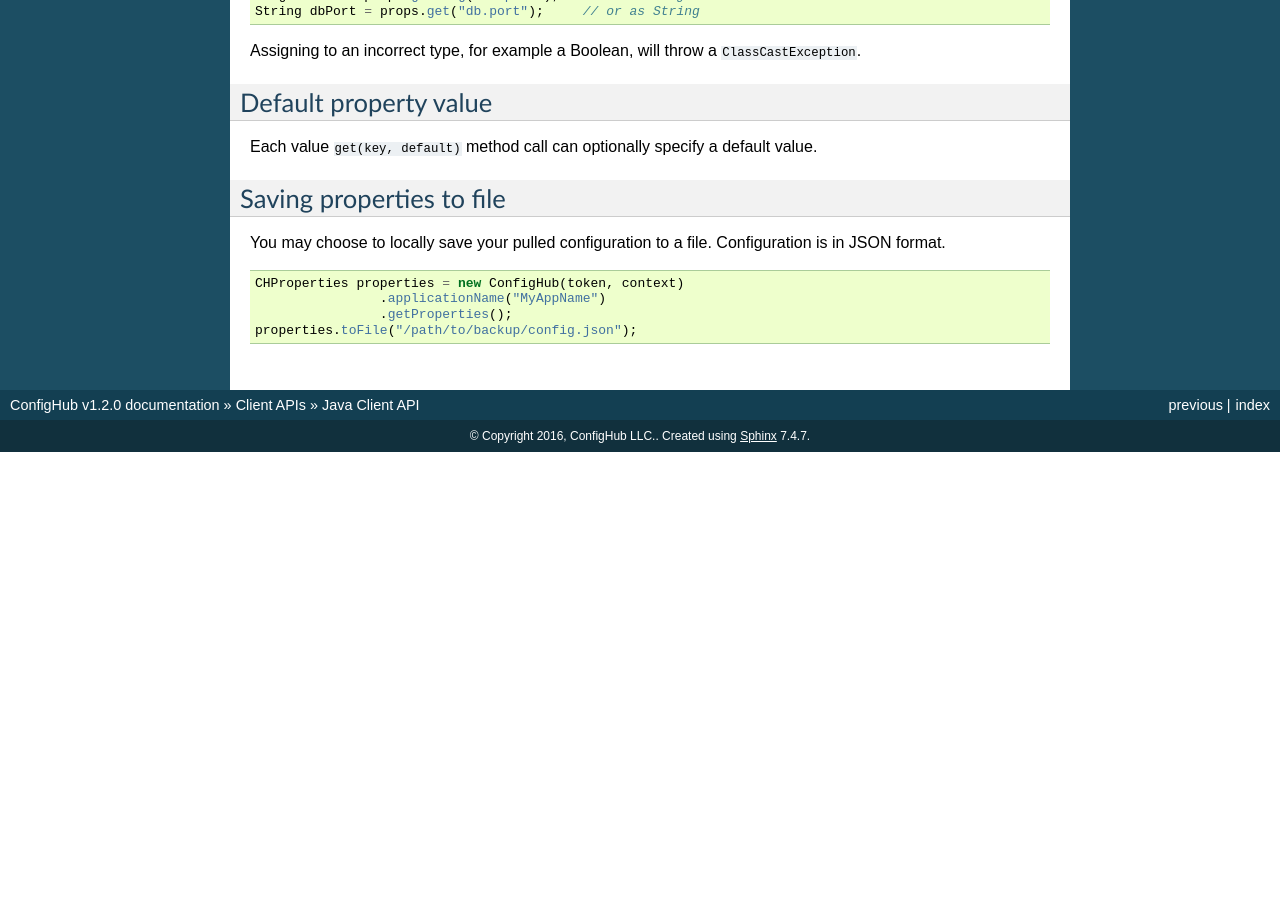
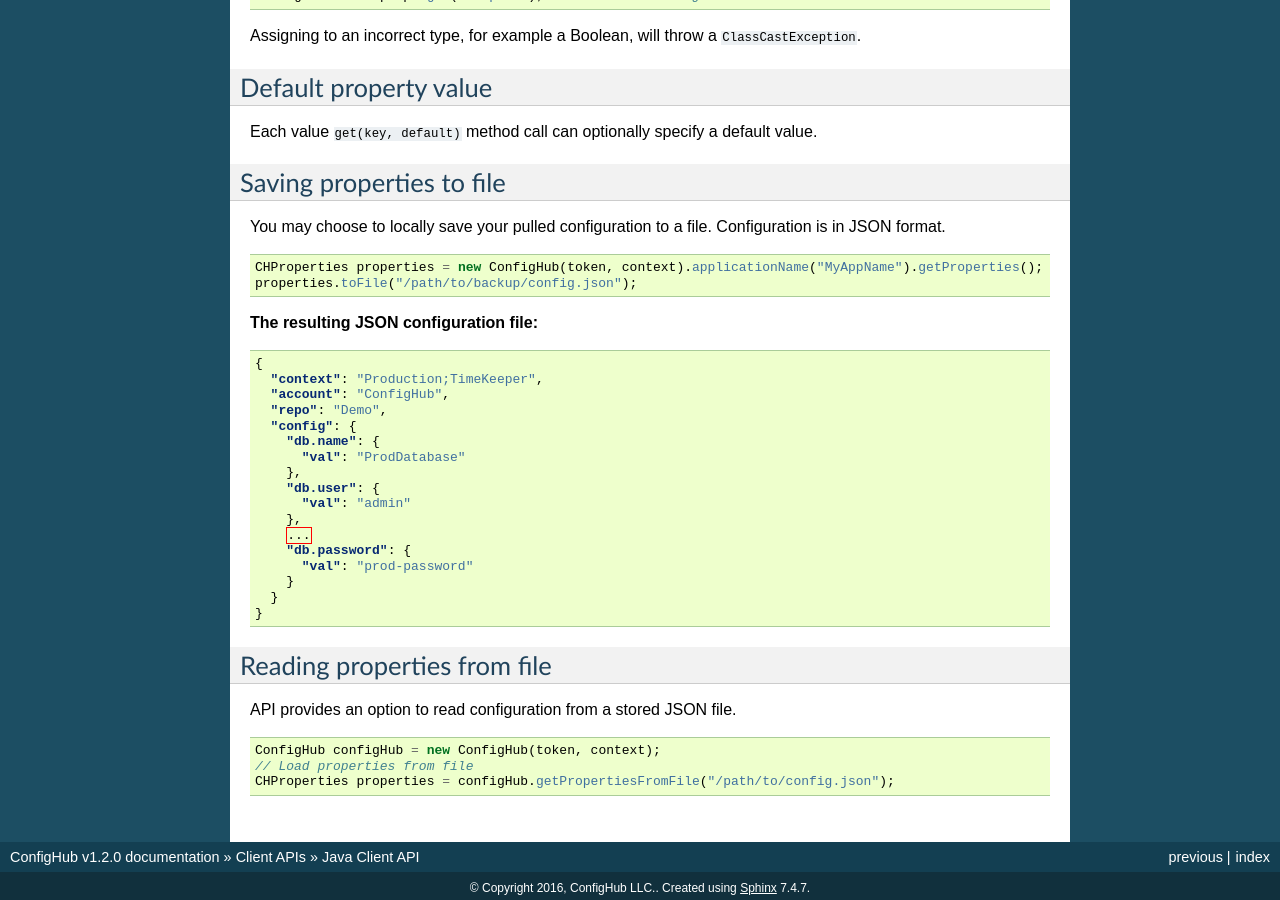
Before and after one commit to ConfigHubPub/Docs, a Sphinx documentation site: the page built from documentation/pages/client/java.rst, in a window 1280 px wide and 900 px high, scrolled down 1161 px. Built offline with Sphinx 7.4.7, drawn with Linux system fonts in a browser that asks for light colours; before the commit the page ends 1613 px from its top, so only the background shows below that; some of the changed text lies outside the part shown.

```diff
--- a/documentation/pages/client/java.rst
+++ b/documentation/pages/client/java.rst
@@ -54,10 +54,9 @@ specific security groups.
 
 .. code-block:: java
 
-    ConfigHub configHub = new ConfigHub(token, context)
-            .applicationName("HelloConfigApp")
-            .decryptSecurityGroup("dbPasswords", "db-pass-123")
-            .decryptSecurityGroup("keystore", "key-secret-0");
+    ConfigHub configHub = new ConfigHub(token, context).applicationName("HelloConfigApp")
+                                                       .decryptSecurityGroup("dbPasswords", "db-pass-123")
+                                                       .decryptSecurityGroup("keystore", "key-secret-0");
     CHProperties properties = configHub.getProperties();
 
 
@@ -93,7 +92,40 @@ You may choose to locally save your pulled configuration to a file. Configuratio
 
 .. code-block:: java
 
-    CHProperties properties = new ConfigHub(token, context)
-                    .applicationName("MyAppName")
-                    .getProperties();
+    CHProperties properties = new ConfigHub(token, context).applicationName("MyAppName").getProperties();
     properties.toFile("/path/to/backup/config.json");
+
+
+**The resulting JSON configuration file:**
+
+.. code-block:: json
+
+    {
+      "context": "Production;TimeKeeper",
+      "account": "ConfigHub",
+      "repo": "Demo",
+      "config": {
+        "db.name": {
+          "val": "ProdDatabase"
+        },
+        "db.user": {
+          "val": "admin"
+        },
+        ...
+        "db.password": {
+          "val": "prod-password"
+        }
+      }
+    }
+
+
+Reading properties from file
+----------------------------
+
+API provides an option to read configuration from a stored JSON file.
+
+.. code-block:: java
+
+    ConfigHub configHub = new ConfigHub(token, context);
+    // Load properties from file
+    CHProperties properties = configHub.getPropertiesFromFile("/path/to/config.json");
```
